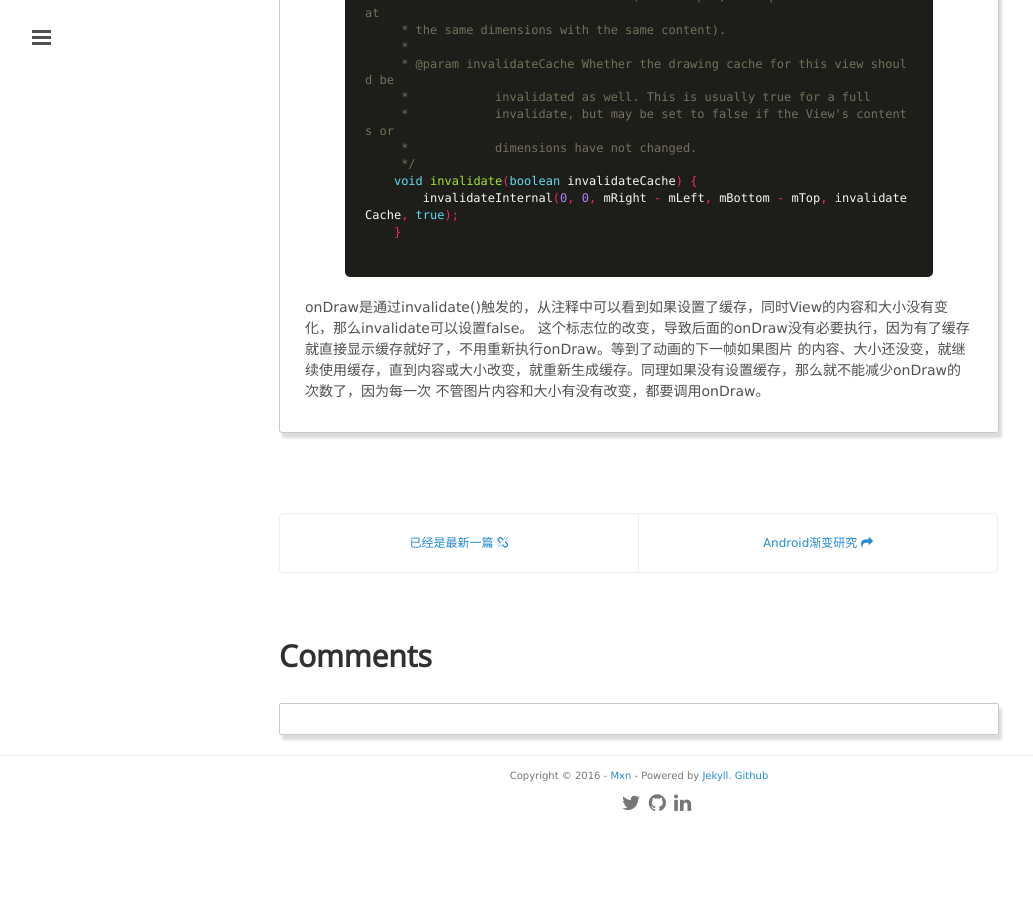
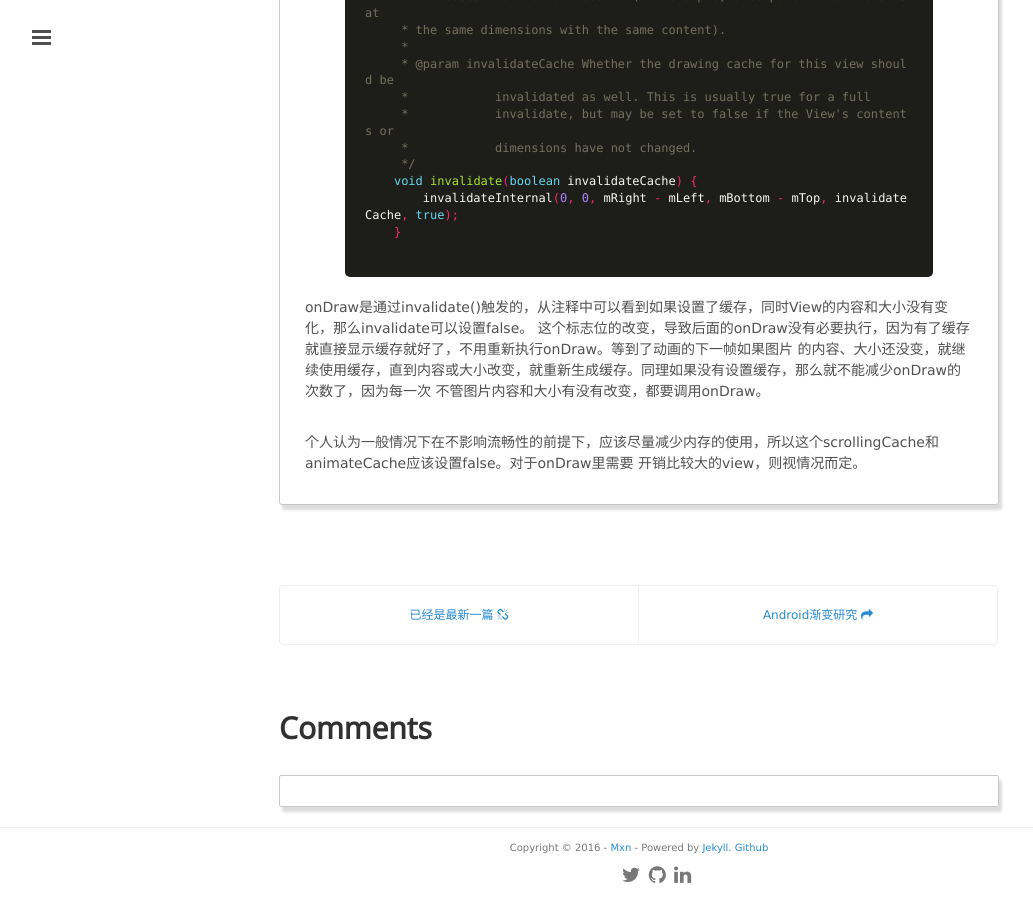
Before and after one commit to mxn21/mxn21.github.io, a Jekyll site: the page built from _posts/2016-1-5-DrawingCache解析.md, in a window 1280 px wide and 900 px high, scrolled down 15224 px. Shown: the whole window, without its empty margins (1-1034 px from the left). Built offline with Jekyll 4.4.1, drawn with Linux system fonts in a browser that asks for light colours; Markdown is read by kramdown in place of the engine named in the settings; comment, search, counter and statistics services are not loaded; before the commit the page ends 16052 px from its top, so only the background shows below that.

Commit message:
23432423

```diff
--- a/_posts/2016-1-5-DrawingCache解析.md
+++ b/_posts/2016-1-5-DrawingCache解析.md
@@ -538,3 +538,6 @@
 这个标志位的改变，导致后面的onDraw没有必要执行，因为有了缓存就直接显示缓存就好了，不用重新执行onDraw。等到了动画的下一帧如果图片
 的内容、大小还没变，就继续使用缓存，直到内容或大小改变，就重新生成缓存。同理如果没有设置缓存，那么就不能减少onDraw的次数了，因为每一次
 不管图片内容和大小有没有改变，都要调用onDraw。
+
+个人认为一般情况下在不影响流畅性的前提下，应该尽量减少内存的使用，所以这个scrollingCache和animateCache应该设置false。对于onDraw里需要
+开销比较大的view，则视情况而定。
```
